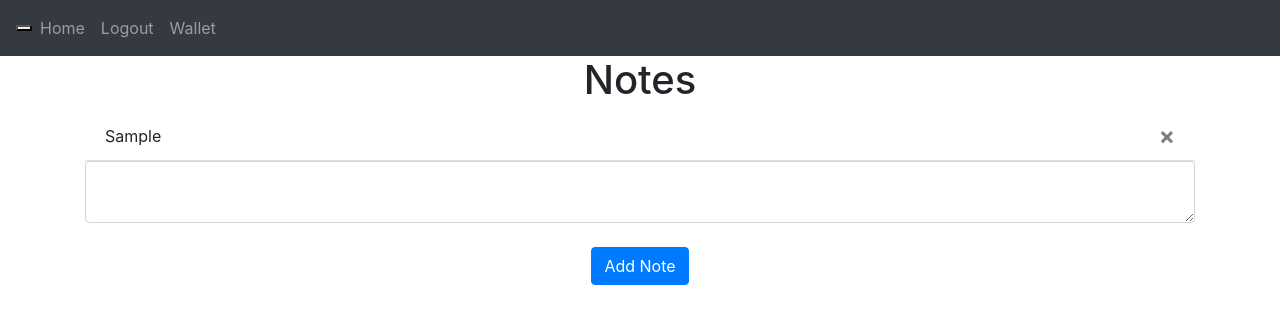
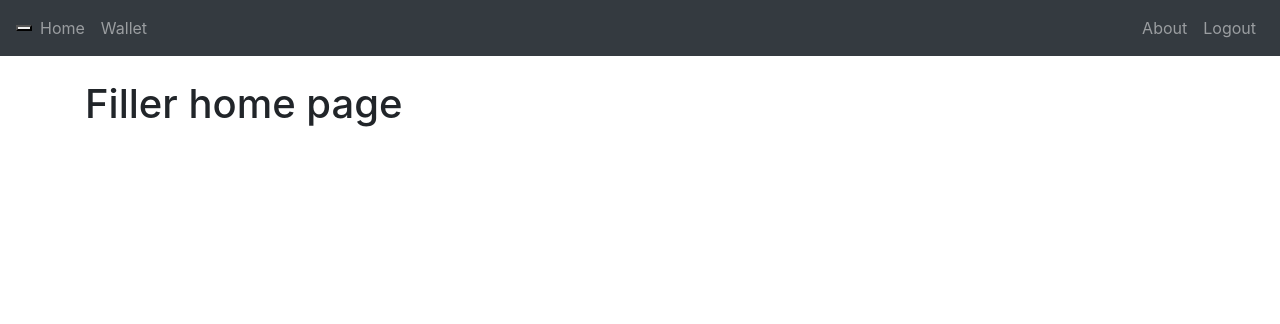
Before and after one commit to 1t-Ju5t-eX1st5/northland-core, a Flask app: page / in a window 1280 px wide. Shown: the top 324 px of the page. Run offline with Flask 3, Linux system fonts and the light colour scheme; a user stored in the database is signed in; tables that the repository leaves empty hold one stand-in row (values such as "Sample post"); parts of the project's set-up code (start-up, migrations or seed data) failed here and were passed over; some libraries are stand-ins or nearby versions.

Commit message:
Restructured website page structure

```diff
--- a/esi-main.py
+++ b/esi-main.py
@@ -1,4 +1,4 @@
 from website.backend import esidata
 esidata_class = esidata.EsiData()
 
-esidata_class.authentication()
+esidata_class.get_corporation_wallet_transactions(3)
--- a/website/__init__.py
+++ b/website/__init__.py
@@ -20,7 +20,7 @@ def create_app():
     app.register_blueprint(auth, url_prefix='/')
 
     # Builds the database
-    from .models import User, Note, Player
+    from .models import User
     with app.app_context():
         db.create_all()
 
@@ -30,6 +30,6 @@ def create_app():
 
     @login_manager.user_loader
     def load_user(character_name):
-        return Player.query.get(character_name)
+        return User.query.get(character_name)
 
     return app
--- a/website/auth.py
+++ b/website/auth.py
@@ -1,6 +1,4 @@
 from flask import Blueprint, render_template, request, flash, redirect, url_for, session
-from . import db
-from .models import User
 from .backend import esidata
 from werkzeug.security import generate_password_hash, check_password_hash
 from flask_login import login_required, login_user, logout_user, current_user
@@ -63,7 +61,7 @@ def callback():
 
     # Now that we've been successfully authenticated, lets redirect the user back to the home page and let the backend do the work
 
-@auth.route('/sign-up', methods=['GET', 'POST'])
+"""@auth.route('/sign-up', methods=['GET', 'POST'])
 def signup():
     if request.method == "POST":
         email = request.form.get('email')
@@ -97,4 +95,4 @@ def signup():
     else:
         pass
 
-    return render_template("signup.html", user=current_user)
+    return render_template("signup.html", user=current_user)"""
--- /dev/null
+++ b/website/templates/about.html
@@ -0,0 +1,5 @@
+{% extends 'base.html' %}{% block title %}About Me{% endblock %} {% block content %}
+
+<br><h1>Hi there, this is my about page! :P</h1>
+
+{% endblock %}
--- a/website/templates/base.html
+++ b/website/templates/base.html
@@ -22,14 +22,18 @@
                 <span class="navbar-toggler-python"></span>
             </button>
             <div class="collapse navbar-collapse" id="navbar">
-                <div class="navbar-nav">
+                <div class="navbar-nav mr-auto">
+                    <a class="nav-item nav-link" id="home" href="/">Home</a>
                     {% if current_user.is_authenticated %}
-                    <a class="nav-item nav-link" id="home" href="/">Home</a>
+                    <a class="nav-item nav-link" id="wallet" href="/wallet">Wallet</a>
+                    {% endif %}
+                </div>
+                <div class="navbar-nav ml-auto">
+                    <a class="nav-item nav-link" id="about" href="/about">About</a>
+                    {% if current_user.is_authenticated %}
                     <a class="nav-item nav-link" id="logout" href="/logout">Logout</a>
-                    <a class="nav-item nav-link" id="wallet" href="/wallet">Wallet</a>
                     {% else %}
                     <a class="nav-item nav-link" id="login" href="/login">Login</a>
-                    <a class="nav-item nav-link" id="sign-up" href="/sign-up">Sign Up</a>
                     {% endif %}
                 </div>
             </div>
--- a/website/templates/home.html
+++ b/website/templates/home.html
@@ -1,20 +1,6 @@
 {% extends "base.html" %} {% block title %}Home{% endblock %} {% block content%}
-    <h1 align="center">Notes</h1>
-    <ul class="list-group list-group-flush" id="notes">
-      {% for note in user.notes %}
-      <li class="list-group-item">
-        {{ note.data }}
-        <button type="button" class="close" onClick="deleteNote({{ note.id }})">
-          <span aria-hidden="true">&times;</span>
-        </button>
-      </li>
-      {% endfor %}
-    </ul>
-    <form method="POST">
-      <textarea name="note" id="note" class="form-control"></textarea>
-      <br />
-      <div align="center">
-        <button type="submit" class="btn btn-primary">Add Note</button>
-      </div>
-    </form>
-    {% endblock %}
+
+<br>
+<h1>Filler home page</h1>
+
+{% endblock %}
--- a/website/views.py
+++ b/website/views.py
@@ -1,43 +1,29 @@
-from flask import Blueprint, render_template, request, flash, jsonify
+from flask import Blueprint, render_template, request, flash, jsonify, redirect
 from flask_login import login_required, current_user
-from .models import Note
 from .backend import esidata
-from . import db
-
-import json
 
 views = Blueprint('views', __name__)
 EsiData = esidata.EsiData()
 
-@views.route('/', methods=['GET', 'POST'])
-@login_required
+@views.route('/')
 def home():
-    if request.method == "POST":
-        note = request.form.get('note')
-        if len(note) < 1:
-            flash('Note is too short', category='error')
-        else:
-            new_note = Note(data = note, user_id = current_user.id)
-            db.session.add(new_note)
-            db.session.commit()
-            flash('Note added!', category='success')
-
-    return render_template("home.html", user=current_user)
-
-@views.route('/delete-note', methods=['POST'])
-def delete_note():
-    note = json.loads(request.data)
-    noteId = note['noteId']
-    note = Note.query.get(noteId)
-    if note:
-        if note.user_id == current_user.id:
-            db.session.delete(note)
-            db.session.commit()
-
-    return jsonify({})
+    return render_template('home.html')
 
 @views.route('/wallet')
+@login_required
 def wallet():
     char_wallet = EsiData.get_character_wallet()
-    corp_wallet = EsiData.get_corporation_wallet()
+    corp_wallet_res = EsiData.get_corporation_wallet()
+    corp_wallet = []
+    try:
+        for item in corp_wallet_res.data:
+            div_balance = round(float(str(item['balance']) + "000"), 2)
+            corp_wallet.append(f'{div_balance:,}')
+    except TypeError:
+        flash('There is an error getting corporation wallet information', category='error')
+        return render_template('wallet.html', char_wallet=char_wallet, corp_wallet_error=True)
     return render_template('wallet.html', char_wallet=char_wallet, corp_wallet=corp_wallet)
+
+@views.route('/about')
+def about():
+    return render_template('about.html')
```
Also changed, not shown: website/backend/esidata.py (+20 -10 lines), website/models.py (+1 -32 lines), website/templates/wallet.html (+14 -5 lines), instance/database.db.
